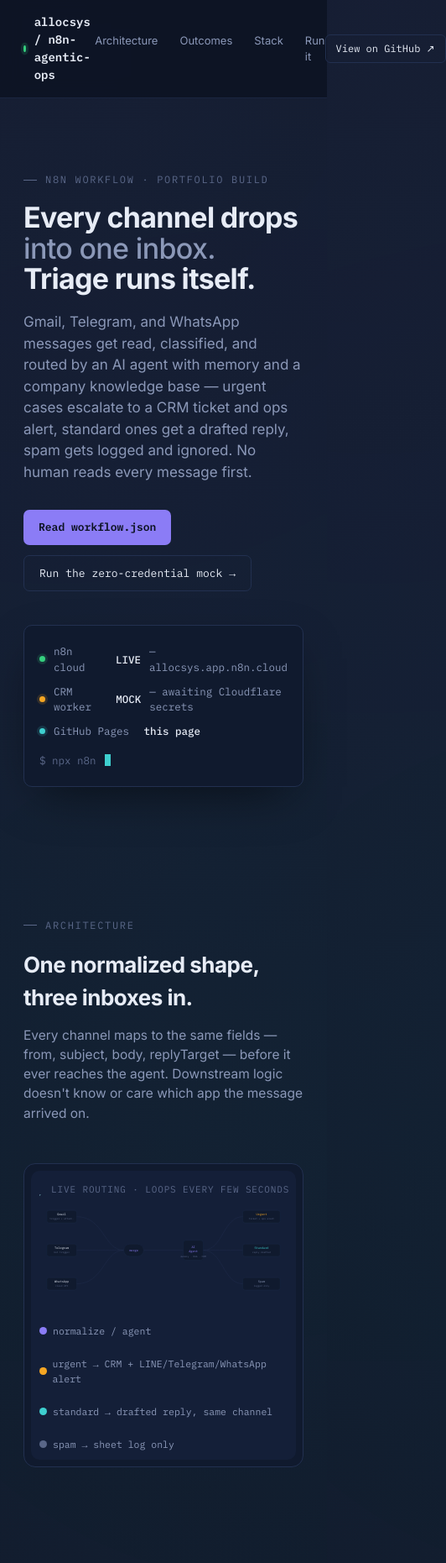
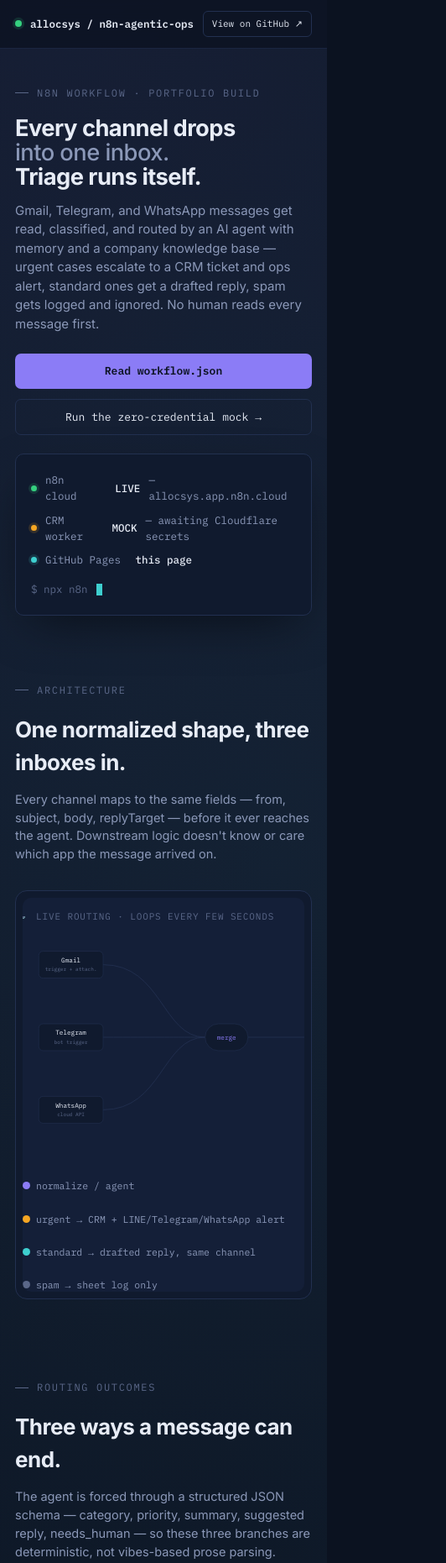
Before and after one commit to allocsys/n8n-agentic-ops, a plain HTML site: page docs/index.html in a window 390 px wide. Shown: the top 1861 px of the page at 84% size, 532 px wide, since content can reach past the window. Drawn offline with Linux system fonts and the light colour scheme.

Commit message:
Add hybrid mobile/desktop responsive breakpoints: collapsible nav, fluid section padding, scrollable flow diagram and stack table on small screens

```diff
--- a/docs/index.html
+++ b/docs/index.html
@@ -217,6 +217,51 @@
   }
   footer a{text-decoration:none; color:var(--text-dim);}
   footer a:hover{color:var(--text);}
+
+  /* ---- hybrid responsive: tablet ---- */
+  @media (max-width:900px){
+    section{padding:64px 0;}
+    .hero{padding:56px 0 36px;}
+    .grid3{grid-template-columns:repeat(2,1fr);}
+  }
+
+  /* ---- hybrid responsive: mobile ---- */
+  @media (max-width:680px){
+    .wrap{padding:0 18px;}
+    .navbar{padding:13px 18px;}
+    .brand{font-size:12.5px;}
+    nav{display:none;}
+    .navcta{font-size:11px; padding:6px 10px;}
+
+    .hero{padding:44px 0 32px;}
+    .hero-top{gap:22px;}
+    .hero h1{font-size:clamp(28px,8vw,38px);}
+    .hero p.sub{font-size:15px; margin-top:14px;}
+    .hero-ctas{flex-direction:column; align-items:stretch; margin-top:24px;}
+    .hero-ctas .btn{justify-content:center;}
+    .terminal{width:100%; min-width:0;}
+
+    section{padding:48px 0;}
+    .section-head{margin-bottom:32px;}
+    .section-head p{font-size:14.5px;}
+
+    .grid3, .grid2{grid-template-columns:1fr; gap:14px;}
+    .card{padding:20px;}
+
+    .panel-inner{padding:22px 0 0; overflow-x:auto; -webkit-overflow-scrolling:touch;}
+    .panel-label{left:16px;}
+    svg.flow{width:640px; max-width:none;}
+
+    .table-wrap{overflow-x:auto; -webkit-overflow-scrolling:touch;}
+    table{min-width:480px;}
+    th,td{padding:12px 10px; font-size:13px;}
+
+    footer{padding:28px 0; flex-direction:column; align-items:flex-start;}
+  }
+
+  @media (max-width:400px){
+    .hero h1{font-size:7vw;}
+  }
 </style>
 </head>
 <body>
@@ -393,7 +438,7 @@
       <h2>What's actually wired together.</h2>
     </div>
     <div class="panel reveal" style="padding:8px;">
-      <div style="background:var(--bg-panel-2); border-radius:10px; padding:6px 20px;">
+      <div class="table-wrap" style="background:var(--bg-panel-2); border-radius:10px; padding:6px 20px;">
         <table>
           <tr><th>Orchestration</th><td>n8n (cloud), @n8n/n8n-nodes-langchain</td></tr>
           <tr><td>LLM</td><td>OpenAI gpt-4o-mini → Gemini 1.5-flash → Claude 3.5-sonnet, fallback chain</td></tr>
```
